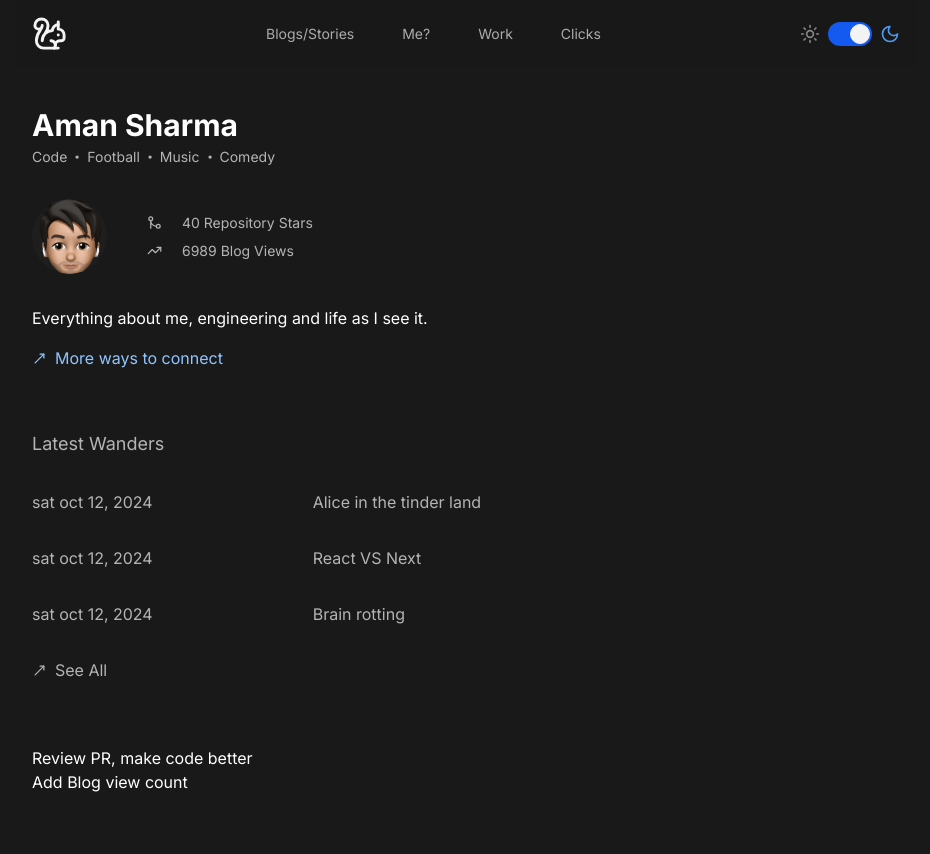
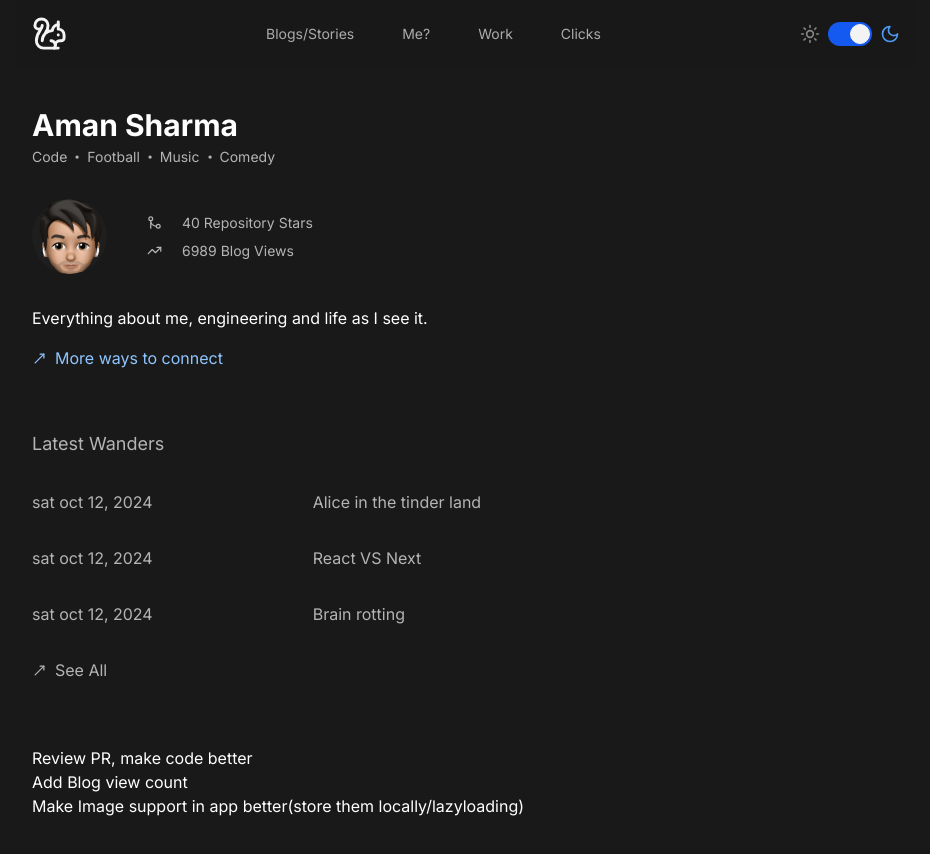
Before and after one commit to i-amansharma07/my-portfolio, a Next.js app: page / in a window 1280 px wide. Shown: the top 854 px of the page, without its empty margins (174-1104 px from the left). Built offline with nearby package versions, Linux system fonts and the light colour scheme.

Commit message:
Chore : Add light support to tags

```diff
--- a/src/app/HomePageComponents.tsx
+++ b/src/app/HomePageComponents.tsx
@@ -89,6 +89,7 @@ const TODOSection = () => {
     <ul className="list-decimal mt-16">
       <h1>Review PR, make code better</h1>
       <h1>Add Blog view count</h1>
+      <h1>Make Image support in app better(store them locally/lazyloading)</h1>
     </ul>
   );
 };
--- a/src/app/blogs/[slug]/page.tsx
+++ b/src/app/blogs/[slug]/page.tsx
@@ -69,7 +69,7 @@ const BlogFooter = ({ blog }: { blog: BlogType | undefined }) => {
 const TagCard = ({ tagName }: { tagName: string }) => {
   return (
     <Link
-      className="underline-offset-4 px-4 py-2 rounded-lg bg-neutral-800 text-sm"
+      className="underline-offset-4 px-4 py-2 rounded-lg bg-neutral-200  dark:bg-neutral-800 text-sm"
       href={`/blogs/tag/${tagName.toLowerCase()}`}
     >
       {tagName}
```
